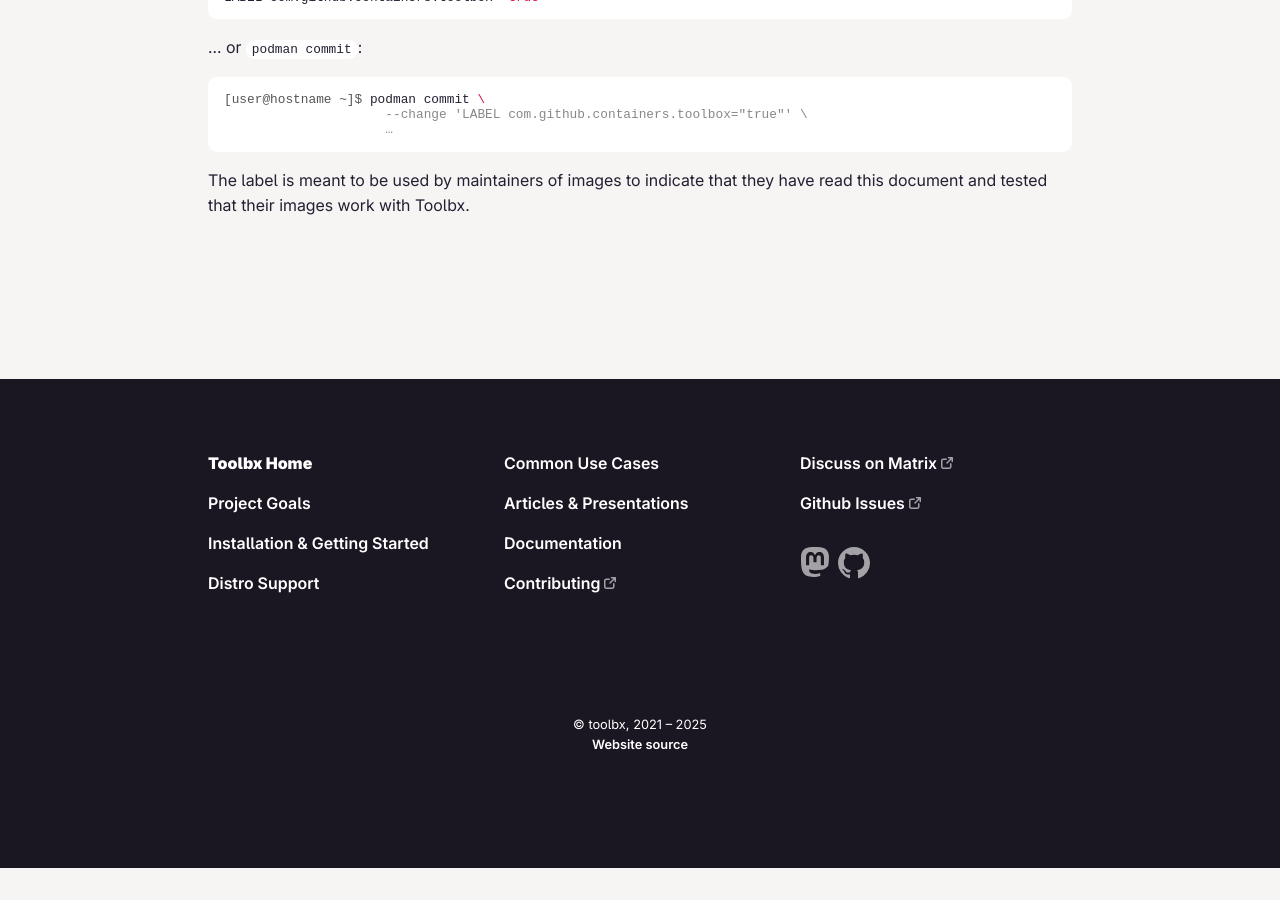
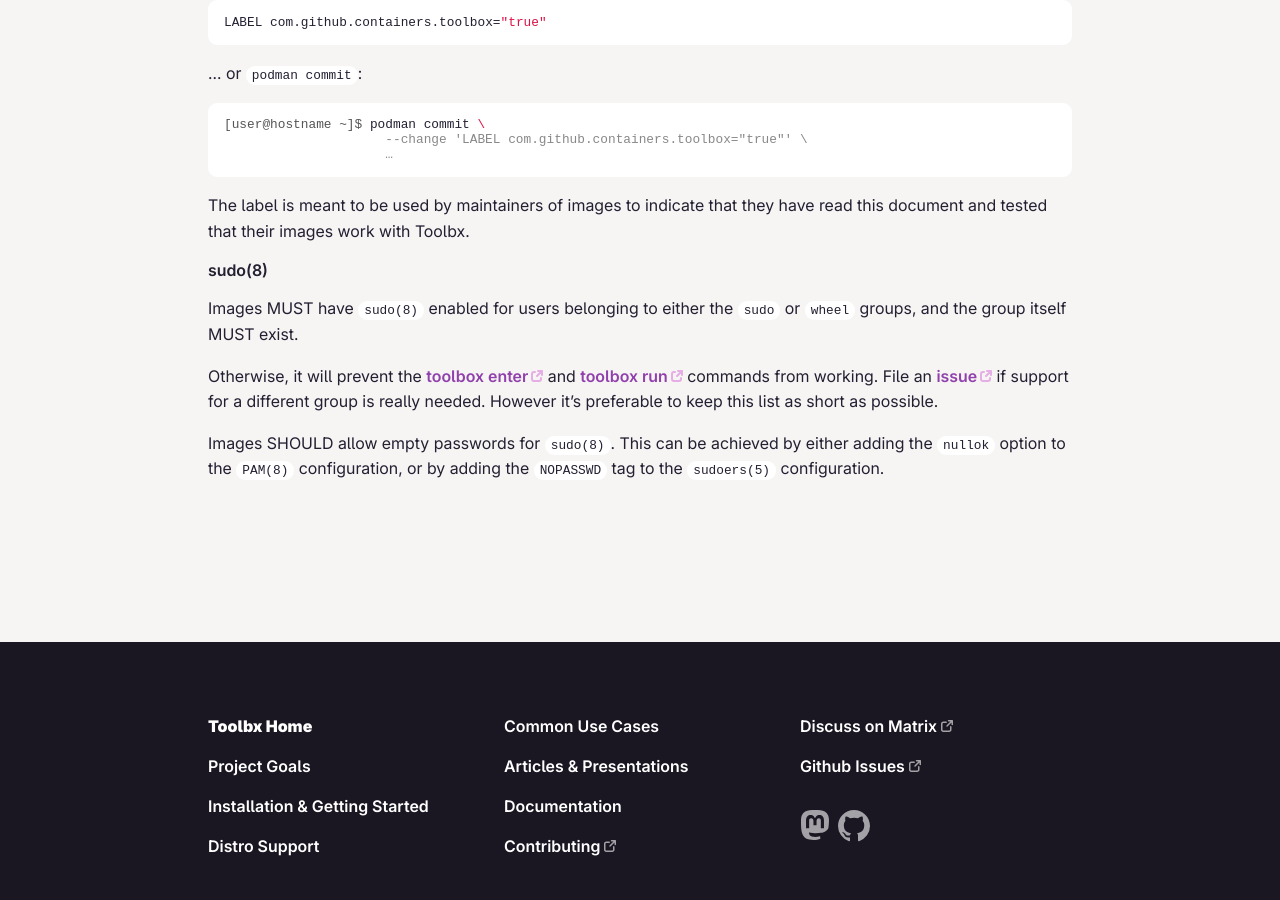
Before and after one commit to containers/containertoolbx.org, a Jekyll site: the page built from doc.md, in a window 1280 px wide and 900 px high, scrolled down 5460 px. Built offline with Jekyll 4.4.1, drawn with Linux system fonts in a browser that asks for light colours; before the commit the page ends 6328 px from its top, so only the background shows below that.

Commit message:
Add text on sudo(8) under image requirements
https://github.com/containers/toolbox/issues/1606

````diff
--- a/doc.md
+++ b/doc.md
@@ -199,3 +199,11 @@
 ```
 
 The label is meant to be used by maintainers of images to indicate that they have read this document and tested that their images work with Toolbx.
+
+#### sudo(8)
+
+Images MUST have `sudo(8)` enabled for users belonging to either the `sudo` or `wheel` groups, and the group itself MUST exist.
+
+Otherwise, it will prevent the [toolbox enter](https://github.com/containers/toolbox/blob/main/doc/toolbox-enter.1.md) and [toolbox run](https://github.com/containers/toolbox/blob/main/doc/toolbox-run.1.md) commands from working. File an [issue](https://github.com/containers/toolbox/issues/new) if support for a different group is really needed.  However it's preferable to keep this list as short as possible.
+
+Images SHOULD allow empty passwords for `sudo(8)`. This can be achieved by either adding the `nullok` option to the `PAM(8)` configuration, or by adding the `NOPASSWD` tag to the `sudoers(5)` configuration.
````
